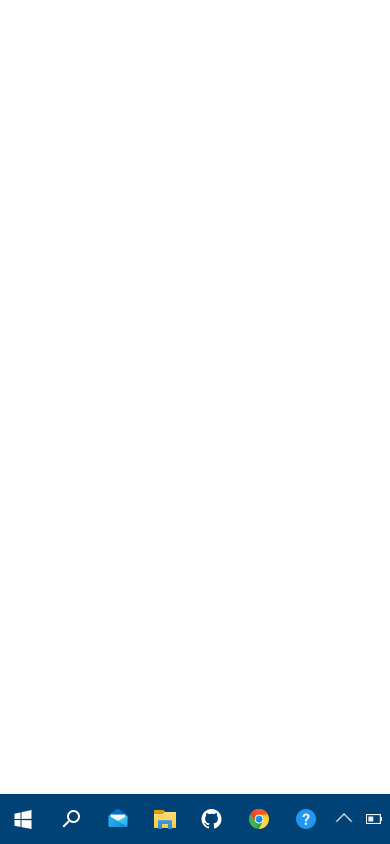
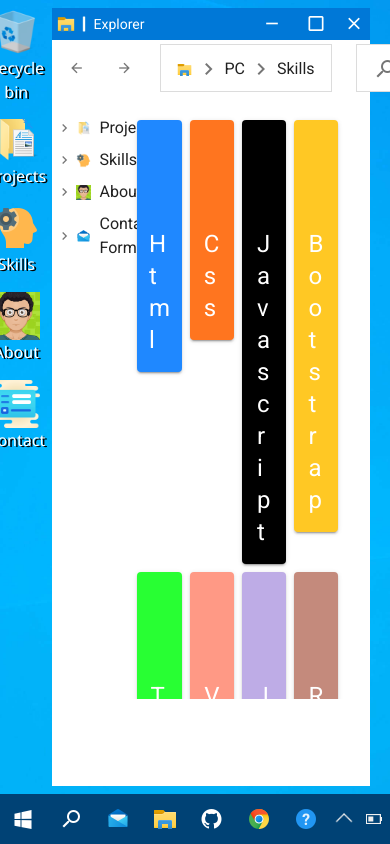
Before and after one commit to AdamELO/win10, a Vue app: page /home/skills in a window 390 px wide. Built offline with nearby package versions, Linux system fonts and the light colour scheme.

Commit message:
mobile start

```diff
--- a/src/App.vue
+++ b/src/App.vue
@@ -3,7 +3,7 @@
     <v-main>
       <router-view />
     </v-main>
-    <WindowsBar />
+    <WindowsBar v-if="$route.path.includes('/home')" />
   </v-app>
 </template>
 
--- /dev/null
+++ b/src/Init.vue
@@ -0,0 +1,24 @@
+<template>
+  <div></div>
+</template>
+<script>
+export default {
+  name: "Init",
+  methods: {
+    isMobile() {
+      if (screen.width <= 760) {
+        return true;
+      } else {
+        return false;
+      }
+    },
+  },
+  created() {
+    if (this.isMobile()) {
+      this.$router.push("/MainMobile");
+    } else {
+      this.$router.push("/home");
+    }
+  },
+};
+</script>
--- a/src/components/DesktopMenu.vue
+++ b/src/components/DesktopMenu.vue
@@ -1,5 +1,8 @@
 <template>
-  <router-link style="text-decoration: none; color: inherit" :to="`/${route}`">
+  <router-link
+    style="text-decoration: none; color: inherit"
+    :to="`/home/${route}`"
+  >
     <div class="desktop_hov d-flex flex-column align-center mb-2 py-1">
       <img width="48px" :src="require(`@/assets/${img}.png`)" :alt="img" />
       <span class="desktopIconFont text-capitalize">{{ route }}</span>
--- a/src/components/Explorer.vue
+++ b/src/components/Explorer.vue
@@ -7,7 +7,7 @@
       <v-spacer></v-spacer>
       <v-icon class="ma-3" color="white">mdi-minus</v-icon>
       <v-icon class="ma-3" color="white">mdi-checkbox-blank-outline</v-icon>
-      <router-link style="text-decoration: none; color: inherit" to="/">
+      <router-link style="text-decoration: none; color: inherit" to="/home">
         <v-icon class="closeBtn" color="white">mdi-close</v-icon>
       </router-link>
     </v-system-bar>
@@ -45,7 +45,7 @@
       <v-col cols="2">
         <router-link
           style="text-decoration: none; color: inherit"
-          to="/projects"
+          to="/home/projects"
         >
           <div class="d-flex align-center my-2 hoverExplorerMenu">
             <v-icon small class="mx-1">mdi-chevron-right</v-icon>
@@ -53,14 +53,20 @@
             <span class="ml-2">Projects</span>
           </div>
         </router-link>
-        <router-link style="text-decoration: none; color: inherit" to="/skills">
+        <router-link
+          style="text-decoration: none; color: inherit"
+          to="/home/skills"
+        >
           <div class="d-flex align-center my-2 hoverExplorerMenu">
             <v-icon small class="mx-1">mdi-chevron-right</v-icon>
             <BaseIcon name="skills" width="15px" height="15px" />
             <span class="ml-2">Skills</span>
           </div>
         </router-link>
-        <router-link style="text-decoration: none; color: inherit" to="/about">
+        <router-link
+          style="text-decoration: none; color: inherit"
+          to="/home/about"
+        >
           <div class="d-flex align-center my-2 hoverExplorerMenu">
             <v-icon small class="mx-1">mdi-chevron-right</v-icon>
             <BaseIcon name="adam_avatar" width="15px" height="15px" />
@@ -69,7 +75,7 @@
         </router-link>
         <router-link
           style="text-decoration: none; color: inherit"
-          to="/contact"
+          to="/home/contact"
         >
           <div class="d-flex align-center my-2 hoverExplorerMenu">
             <v-icon small class="mx-1">mdi-chevron-right</v-icon>
--- a/src/components/MaxiMenu.vue
+++ b/src/components/MaxiMenu.vue
@@ -33,7 +33,7 @@
             <router-link
               class="d-flex align-center flex-column"
               style="text-decoration: none; color: inherit"
-              to="/contact"
+              to="/home/contact"
             >
               <v-img src="@/assets/form_64px.png" alt="mail-form-icon"></v-img>
               <span class="skills">Form</span>
--- a/src/components/MiniMenu.vue
+++ b/src/components/MiniMenu.vue
@@ -3,7 +3,10 @@
     <v-icon color="white" class="py-2" dense> mdi-menu </v-icon>
     <v-spacer></v-spacer>
     <div class="pb-3">
-      <router-link style="text-decoration: none; color: inherit" to="/about">
+      <router-link
+        style="text-decoration: none; color: inherit"
+        to="/home/about"
+      >
         <img
           width="20px"
           height="20px"
--- a/src/components/WindowsBar.vue
+++ b/src/components/WindowsBar.vue
@@ -20,7 +20,7 @@
       <BaseIcon name="mail_icon" />
     </a>
     <router-link
-      to="/projects"
+      to="/home/projects"
       style="text-decoration: none; color: inherit; display: flex"
     >
       <BaseIcon name="explorer-6" />
@@ -70,7 +70,7 @@
     <router-link
       class="verticalBar"
       style="text-decoration: none; color: inherit"
-      to="/"
+      to="/home"
     >
     </router-link>
   </div>
--- a/src/router/index.js
+++ b/src/router/index.js
@@ -6,42 +6,54 @@ import ProjectsShow from "../views/ProjectsShow.vue";
 import Skills from "../views/Skills.vue";
 import About from "../views/About.vue";
 import Contact from "../views/Contact.vue";
+import MainMobile from "../views/MainMobile.vue";
+import Init from "../Init.vue";
 
 Vue.use(VueRouter);
 
 const routes = [
   {
     path: "/",
+    name: "Root",
+    component: Init,
+  },
+  {
+    path: "/MainMobile",
+    name: "MainMobile",
+    component: MainMobile,
+  },
+  {
+    path: "/home",
     name: "Home",
     component: Home,
     props: true,
     children: [
       {
-        path: "/skills",
+        path: "/home/skills",
         name: "Skills",
         props: true,
         component: Skills,
       },
       {
-        path: "/about",
+        path: "/home/about",
         name: "About",
         props: true,
         component: About,
       },
       {
-        path: "/contact",
+        path: "/home/contact",
         name: "Contact",
         props: true,
         component: Contact,
       },
       {
-        path: ":projects",
+        path: "/home/projects",
         name: "Projects",
         props: true,
         component: Projects,
       },
       {
-        path: "/projects/:name",
+        path: "/home/projects/:name",
         name: "Projects-Show",
         props: true,
         component: ProjectsShow,
--- a/src/store/index.js
+++ b/src/store/index.js
@@ -201,7 +201,7 @@ export default new Vuex.Store({
   },
   mutations: {
     modalFalse(state) {
-      state.isOpenWin10 = false;
+      state.isOpenWin10 === true ? (state.isOpenWin10 = false) : null;
     },
     toggleModalWin10(state) {
       state.isOpenWin10 = !state.isOpenWin10;
--- a/src/views/Home.vue
+++ b/src/views/Home.vue
@@ -31,7 +31,6 @@ export default {
   methods: {
     modalFalse() {
       this.$store.commit("modalFalse");
-      console.log(this.$store.state.isOpenWin10);
     },
   },
 };
--- /dev/null
+++ b/src/views/MainMobile.vue
@@ -0,0 +1,3 @@
+<template>
+  <h1>mobile</h1>
+</template>
```
